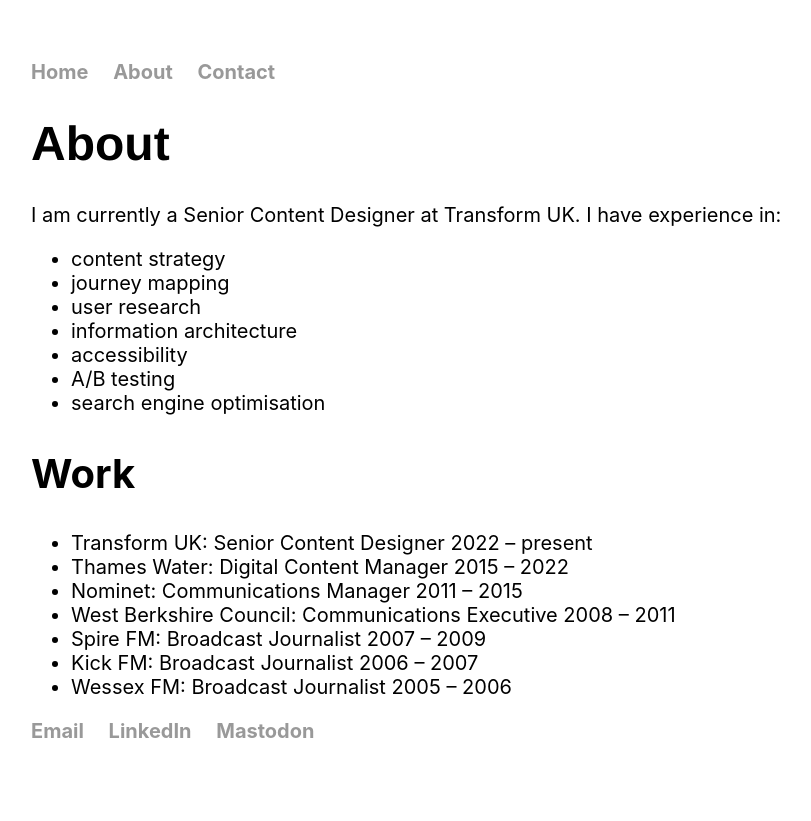
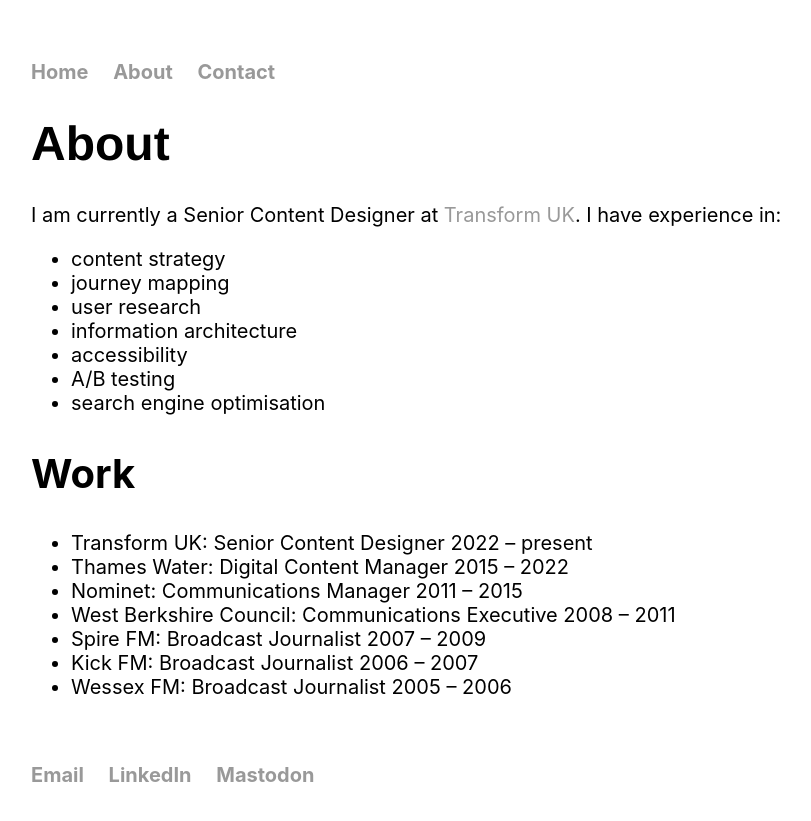
Before and after one commit to philsprayuk/philsprayuk.github.io, a Jekyll site: the page built from about/index.html, in a window 1280 px wide. Shown: the top 821 px of the page, without its empty margins (161-972 px from the left). Built offline with Jekyll 4.4.1, drawn with Linux system fonts in a browser that asks for light colours; some of the changed lines change nothing that is shown.

Commit message:
updating link

```diff
--- a/about/index.html
+++ b/about/index.html
@@ -4,7 +4,7 @@
 ---
 <div class="about">
 <h1>About</h1>
-<p>I am currently a Senior Content Designer at <a=href"www.transformuk.com">Transform UK</a>. I have experience in:</p>
+<p>I am currently a Senior Content Designer at <a href="https://www.transformuk.com/" target="_blank">Transform UK</a>. I have experience in:</p>
   <ul>
   <li>content strategy</li>
   <li>journey mapping</li>
@@ -24,3 +24,4 @@
   <li>Kick FM: Broadcast Journalist 2006 – 2007</li>
   <li>Wessex FM: Broadcast Journalist 2005 – 2006</li>
 </ul>
+<br>
```
